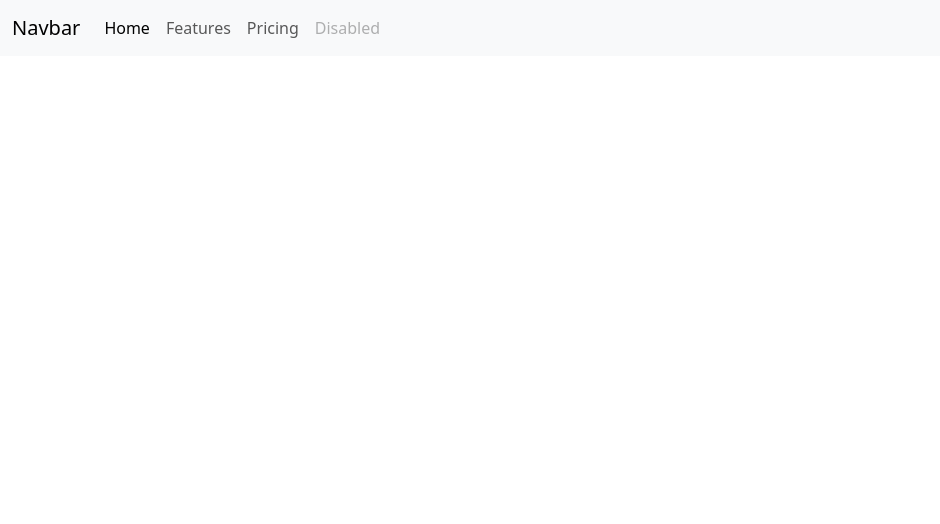
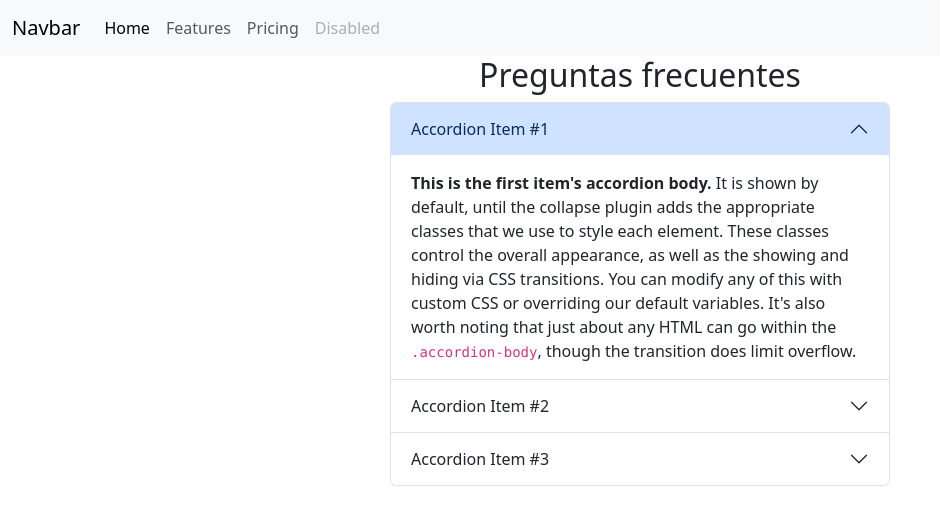
Before and after one commit to ezedquiroga/clase-10, a plain HTML site: page index.html in a window 1280 px wide. Shown: the whole page, without its empty margins (0-940 px from the left). Drawn offline with nearby package versions, Linux system fonts and the light colour scheme.

Commit message:
Agregue una seccion accordion en el main del index

```diff
--- a/css/style.css
+++ b/css/style.css
@@ -0,0 +1,7 @@
+.div-centrado{
+    width: 500px;
+    margin: auto;
+}
+h2{
+    text-align: center;
+}
--- a/index.html
+++ b/index.html
@@ -5,6 +5,7 @@
     <meta name="viewport" content="width=device-width, initial-scale=1">
     <title>Bootstrap demo</title>
     <link href="https://cdn.jsdelivr.net/npm/bootstrap@5.3.0/dist/css/bootstrap.min.css" rel="stylesheet" integrity="sha384-9ndCyUaIbzAi2FUVXJi0CjmCapSmO7SnpJef0486qhLnuZ2cdeRhO02iuK6FUUVM" crossorigin="anonymous">
+    <link rel="stylesheet" href="./css/style.css">
   </head>
   <body>
     <header>
@@ -33,6 +34,47 @@
             </div>
           </nav>
     </header>
+    <main>
+        <h2>Preguntas frecuentes</h2>
+        <div class="accordion div-centrado" id="accordionExample">
+            <div class="accordion-item">
+              <h2 class="accordion-header">
+                <button class="accordion-button" type="button" data-bs-toggle="collapse" data-bs-target="#collapseOne" aria-expanded="true" aria-controls="collapseOne">
+                  Accordion Item #1
+                </button>
+              </h2>
+              <div id="collapseOne" class="accordion-collapse collapse show" data-bs-parent="#accordionExample">
+                <div class="accordion-body">
+                  <strong>This is the first item's accordion body.</strong> It is shown by default, until the collapse plugin adds the appropriate classes that we use to style each element. These classes control the overall appearance, as well as the showing and hiding via CSS transitions. You can modify any of this with custom CSS or overriding our default variables. It's also worth noting that just about any HTML can go within the <code>.accordion-body</code>, though the transition does limit overflow.
+                </div>
+              </div>
+            </div>
+            <div class="accordion-item">
+              <h2 class="accordion-header">
+                <button class="accordion-button collapsed" type="button" data-bs-toggle="collapse" data-bs-target="#collapseTwo" aria-expanded="false" aria-controls="collapseTwo">
+                  Accordion Item #2
+                </button>
+              </h2>
+              <div id="collapseTwo" class="accordion-collapse collapse" data-bs-parent="#accordionExample">
+                <div class="accordion-body">
+                  <strong>This is the second item's accordion body.</strong> It is hidden by default, until the collapse plugin adds the appropriate classes that we use to style each element. These classes control the overall appearance, as well as the showing and hiding via CSS transitions. You can modify any of this with custom CSS or overriding our default variables. It's also worth noting that just about any HTML can go within the <code>.accordion-body</code>, though the transition does limit overflow.
+                </div>
+              </div>
+            </div>
+            <div class="accordion-item">
+              <h2 class="accordion-header">
+                <button class="accordion-button collapsed" type="button" data-bs-toggle="collapse" data-bs-target="#collapseThree" aria-expanded="false" aria-controls="collapseThree">
+                  Accordion Item #3
+                </button>
+              </h2>
+              <div id="collapseThree" class="accordion-collapse collapse" data-bs-parent="#accordionExample">
+                <div class="accordion-body">
+                  <strong>This is the third item's accordion body.</strong> It is hidden by default, until the collapse plugin adds the appropriate classes that we use to style each element. These classes control the overall appearance, as well as the showing and hiding via CSS transitions. You can modify any of this with custom CSS or overriding our default variables. It's also worth noting that just about any HTML can go within the <code>.accordion-body</code>, though the transition does limit overflow.
+                </div>
+              </div>
+            </div>
+          </div>
+    </main>
     <script src="https://cdn.jsdelivr.net/npm/bootstrap@5.3.0/dist/js/bootstrap.bundle.min.js" integrity="sha384-geWF76RCwLtnZ8qwWowPQNguL3RmwHVBC9FhGdlKrxdiJJigb/j/68SIy3Te4Bkz" crossorigin="anonymous"></script>
   </body>
 </html>
```
